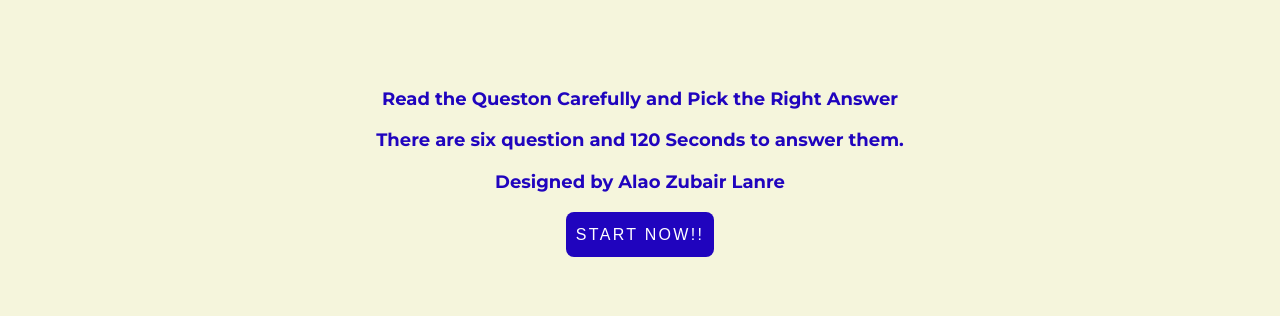
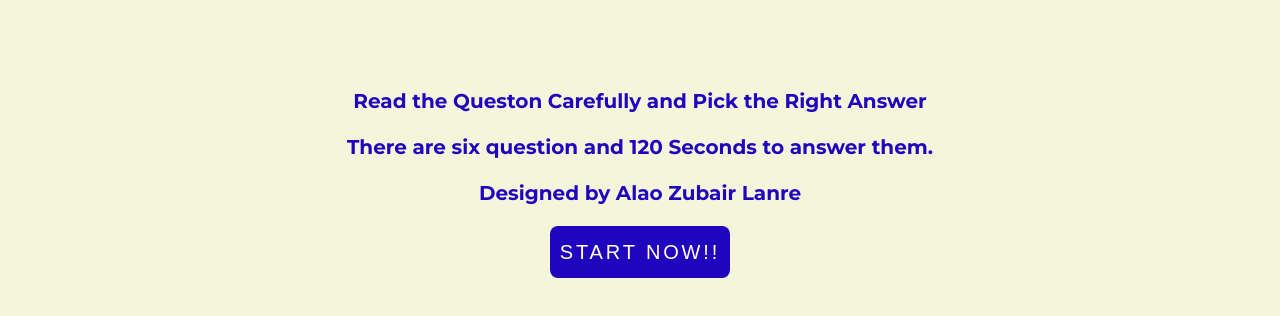
Before and after one commit to ZubairAlao/javascriptQuiz, a plain HTML site: page index.html in a window 1280 px wide. Shown: the part 152-468 px from the top of the page. Drawn offline with Linux system fonts and the light colour scheme.

Commit message:
Update style.css
adjust fonts

```diff
--- a/style/style.css
+++ b/style/style.css
@@ -35,7 +35,7 @@ body {
     background-color: var(--bg-body1);
     font-family: 'Montserrat', sans-serif;
     color: var(--text1);
-    font-size: 1rem;
+    font-size: 1.2rem;
     line-height: 1.4;
 }
 
@@ -51,7 +51,7 @@ h3 {
 
 p {
     font-size: 1rem;
-    font-size: clamp(1rem, 0.79rem + 0.89vw, 1.125rem);
+    font-size: clamp(1rem, 0.79rem + 0.89vw, 1.25rem);
     line-height: 1.3;
     color: var(--text2);
 }
@@ -203,7 +203,7 @@ a:hover {
     .btn {
         padding: 0.6rem;
     }
-    body, btn {
+    body, .btn {
         font-size:  1.25rem;
     }
 }
```
